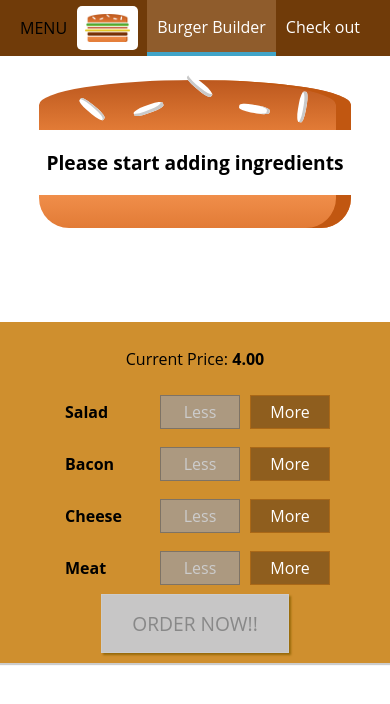
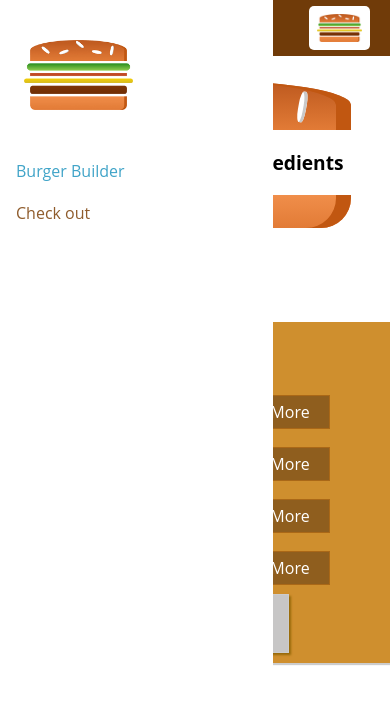
Before and after one commit to hyan506/burger-builder, a React (Create React App) app: page / in a window 390 px wide. Shown: the top 704 px of the page. Built offline with nearby package versions, Linux system fonts and the light colour scheme.

Commit message:
Added a side drawer
A lot of responsive adjustment

```diff
--- a/src/components/Layout/Layout.js
+++ b/src/components/Layout/Layout.js
@@ -1,10 +1,12 @@
 import React from 'react';
 import Aux from '../../hoc/Aux';
 import classes from './Layout.module.css';
-import Toolbar from '../Toolbar/Toolbar';
+import Toolbar from '../NavigationItems/Toolbar/Toolbar';
+import SideDrawer from'../NavigationItems/SideDrawer/SideDrawer';
 const layout = (props) =>(
     <Aux>
         <Toolbar />
+        <SideDrawer/>
         <main className = {classes.Content}>
             {props.children}
         </main>
--- a/src/components/Logo/Logo.module.css
+++ b/src/components/Logo/Logo.module.css
@@ -1,7 +1,7 @@
 .Logo {
     background-color: white;
     padding: 8px;
-    height:80%;
+    height:100%;
     box-sizing: border-box;
     border-radius: 5px;
 
--- a/src/components/NavigationItems/NavigationItem/NavigationItem.module.css
+++ b/src/components/NavigationItems/NavigationItem/NavigationItem.module.css
@@ -1,20 +1,41 @@
+.NavigationItem{
+    margin: 10px 0;
+    box-sizing: border-box;
+    display: block;
+    width: 100%;
+}
+
+.NavigationItem a{
+    color: #8f5c2c;
+    text-decoration: none;
+    width: 100%;
+    box-sizing: border-box;
+    display: block;
+}
+
+.NavigationItem a:hover,
+.NavigationItem a:active,
+.NavigationItem a.active{
+    color:#40a4c8;
+}
+
+
+@media (min-width: 500px) {
     .NavigationItem{
         margin: 0;
-    box-sizing: border-box;
         display: flex;
         height: 100%;
+        width:auto;
         align-items: center;
 
     }
 
     .NavigationItem a{
         color: white;
-    text-decoration: none;
         height: 100%;
+        width:auto;
         padding: 16px 10px;
         border-bottom:4px sold transparent;
-    box-sizing: border-box;
-    display: block;
     }
 
     .NavigationItem a:hover,
@@ -24,3 +45,4 @@
         border-bottom: 4px solid #40a4c8;
         color:white;
     }
+}
--- a/src/components/NavigationItems/NavigationItems.module.css
+++ b/src/components/NavigationItems/NavigationItems.module.css
@@ -3,6 +3,13 @@
     padding: 0;
     list-style: none;
     display: flex;
+    flex-flow: column;
     align-items: center;
     height: 100%;
 }
+
+@media (min-width: 500px) {
+    .NavigationItems{
+        flex-flow: row;
+    }
+}
--- /dev/null
+++ b/src/components/NavigationItems/SideDrawer/SideDrawer.js
@@ -0,0 +1,18 @@
+import React from 'react';
+import Logo from '../../Logo/Logo';
+import NavigationItems from '../NavigationItems';
+import classes from './SideDrawer.module.css';
+const sideDrawer =(props)=>{
+
+    return(
+
+        <div className ={classes.SideDrawer}>
+            <div className ={classes.Logo}><Logo/></div>
+            <nav>
+                <NavigationItems />
+            </nav>
+        </div>
+    );
+};
+
+export default sideDrawer;
--- /dev/null
+++ b/src/components/NavigationItems/SideDrawer/SideDrawer.module.css
@@ -0,0 +1,32 @@
+.SideDrawer{
+    position: fixed;
+    width: 280px;
+    max-width: 70%;
+    height: 100%;
+    top: 0;
+    left: 0;
+    z-index: 200;
+    background-color: white;
+    padding: 32px 16px;
+    box-sizing: border-box;
+    transition: transform 0.3s ease-out;
+}
+
+@media (min-width: 500px){
+    .SideDrawer{
+        display: none;
+    }
+}
+
+.Open{
+    translate: translateX(0);
+}
+
+.Close{
+    translate: translateX(-100);
+}
+
+.Logo{
+    height: 11%;
+    margin-bottom: 32px;
+}
--- a/src/components/Toolbar/Toolbar.js
+++ b/src/components/NavigationItems/Toolbar/Toolbar.js
@@ -1,13 +1,13 @@
 import React from 'react';
 import classes from './Toolbar.module.css';
-import Logo from '../Logo/Logo';
-import NavigationItems from '../NavigationItems/NavigationItems'
+import Logo from '../../Logo/Logo';
+import NavigationItems from '../NavigationItems'
 const toolbar = (props)=>(
     <header className ={classes.Toolbar}>
         <div>MENU</div>
-        <Logo></Logo>
-        <nav>
-            <NavigationItems />
+        <div className ={classes.Logo}><Logo /></div>
+        <nav className ={classes.DesktopOnly}>
+            <NavigationItems  />
         </nav>
     </header>
 );
--- a/src/components/Toolbar/Toolbar.module.css
+++ b/src/components/NavigationItems/Toolbar/Toolbar.module.css
@@ -16,3 +16,13 @@
 .Toolbar nav {
     height:100%;
 }
+.Logo{
+    height:80%;
+}
+
+@media (max-width: 499px){
+    .DesktopOnly {
+        display:none;
+    }
+
+}
```
Lines whose indentation alone changed are shown as unchanged.
